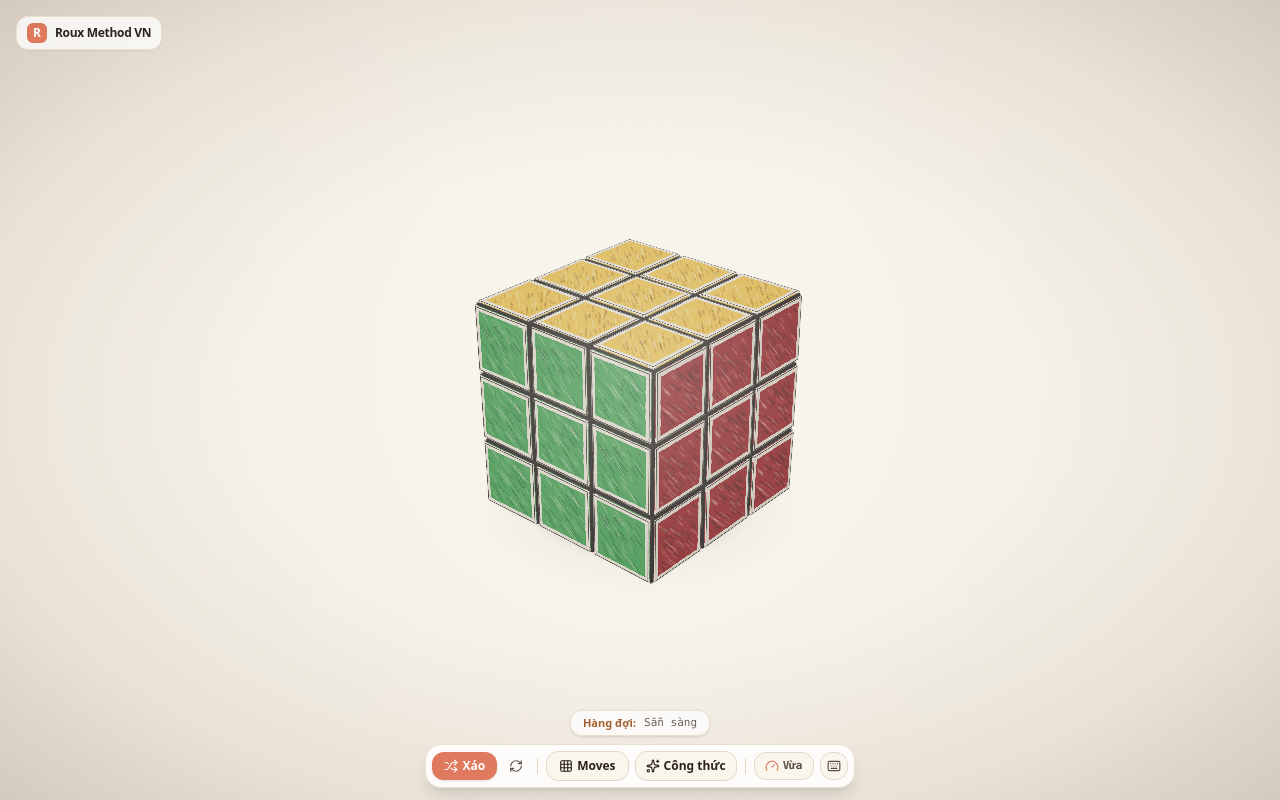
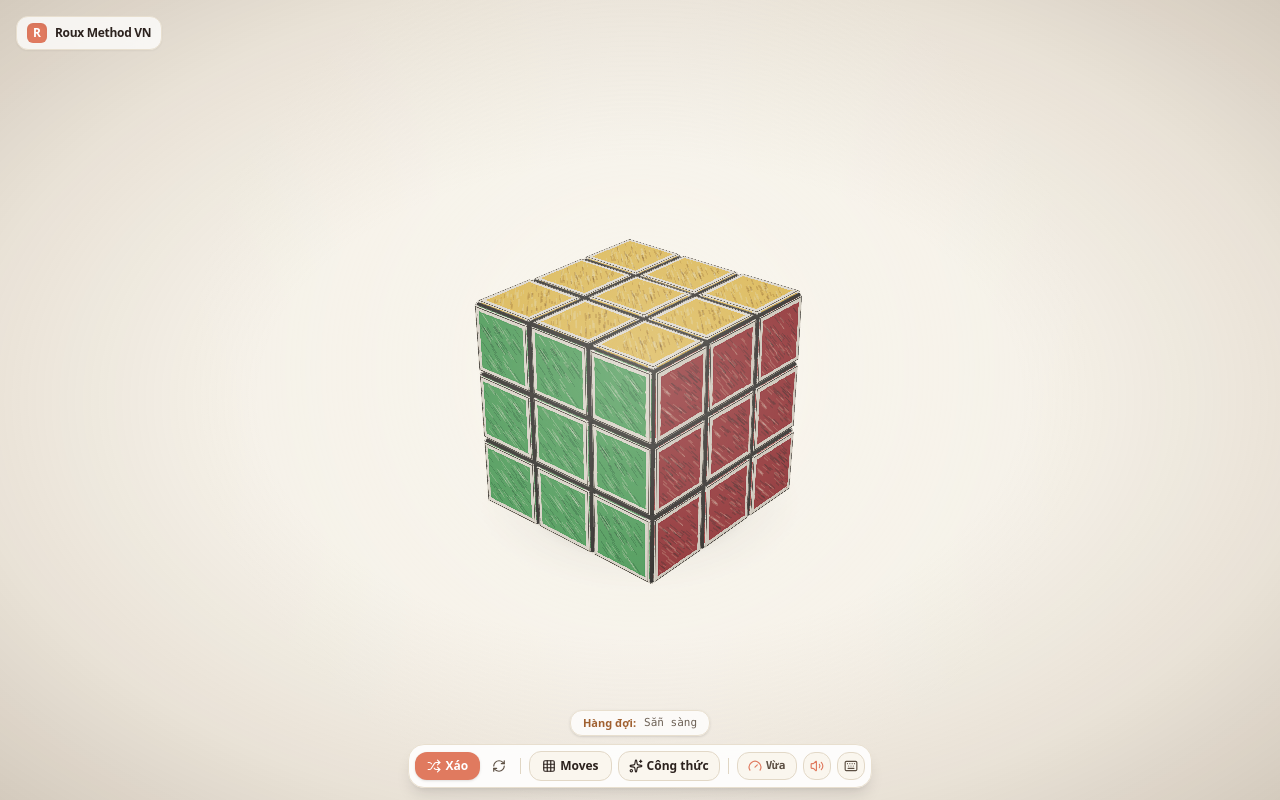
Before and after one commit to sweetvn04/rubik-solver, a React (Vite) app: page / in a window 1280 px wide. Built offline with nearby package versions, Linux system fonts and the light colour scheme.

Commit message:
feat(audio): implement procedural Web Audio ASMR tactile sound engine and volume toggle

```diff
--- a/src/components/ui/PlayerBar.tsx
+++ b/src/components/ui/PlayerBar.tsx
@@ -10,6 +10,8 @@ import {
   Keyboard,
   Sparkles,
   Grid3X3,
+  Volume2,
+  VolumeX,
 } from 'lucide-react';
 
 const BASIC_FACES = ['R', 'L', 'U', 'D', 'F', 'B'];
@@ -43,6 +45,8 @@ export function PlayerBar() {
   const moveHistory = useRubikStore((s) => s.moveHistory);
   const turnDuration = useRubikStore((s) => s.turnDuration);
   const setTurnDuration = useRubikStore((s) => s.setTurnDuration);
+  const isMuted = useRubikStore((s) => s.isMuted);
+  const toggleMute = useRubikStore((s) => s.toggleMute);
 
   const [isMovePadOpen, setIsMovePadOpen] = useState(false);
   const [isInputOpen, setIsInputOpen] = useState(false);
@@ -324,6 +328,24 @@ export function PlayerBar() {
           </span>
         </button>
 
+        {/* Nút bật/tắt âm thanh xúc giác (Tactile ASMR Sound) */}
+        <button
+          type="button"
+          onClick={toggleMute}
+          className={`p-1.5 text-xs rounded-xl border transition-all hover:scale-105 active:scale-95 cursor-pointer ${
+            isMuted
+              ? 'bg-[#faf6ee] text-[#b0a293] border-[#e2d8c7]'
+              : 'bg-[#faf6ee] hover:bg-white text-[#e07a5f] border-[#e2d8c7]'
+          }`}
+          title={isMuted ? 'Bật âm thanh click (ASMR)' : 'Tắt âm thanh'}
+        >
+          {isMuted ? (
+            <VolumeX className="w-3.5 h-3.5" />
+          ) : (
+            <Volume2 className="w-3.5 h-3.5" />
+          )}
+        </button>
+
         {/* Trợ giúp phím tắt - Ẩn trên Mobile vì điện thoại không có bàn phím cứng */}
         <button
           type="button"
--- /dev/null
+++ b/src/engine/soundEngine.ts
@@ -0,0 +1,163 @@
+/**
+ * Sound Engine — Bộ máy tổng hợp âm thanh xúc giác (Tactile ASMR Sound Engine)
+ * Lấy cảm hứng từ âm thanh cơ học của game Messenger (Deliver on a planet)
+ * và tiếng nam châm hút giòn tan của các khối speedcube hiện đại.
+ *
+ * Sử dụng Web Audio API thuần:
+ * - 0% tải mạng, không cần tải file .mp3 / .wav bên ngoài (chống lỗi 404, chạy offline 100%).
+ * - Độ trễ bằng 0 (Zero latency).
+ * - Sinh âm thanh động có biến thiên tự nhiên (micro-variations) mỗi lần xoay,
+ *   tránh hiện tượng lặp máy móc.
+ */
+
+class SoundEngine {
+  private ctx: AudioContext | null = null;
+  private isMuted: boolean = false;
+  private lastPlayTime: number = 0;
+
+  constructor() {
+    // Khôi phục tùy chọn âm thanh từ localStorage nếu có
+    const savedMute = localStorage.getItem('roux_rubik_muted');
+    if (savedMute !== null) {
+      this.isMuted = savedMute === 'true';
+    }
+  }
+
+  /**
+   * Khởi tạo hoặc đánh thức AudioContext khi người dùng tương tác
+   */
+  private getContext(): AudioContext | null {
+    if (typeof window === 'undefined') return null;
+
+    if (!this.ctx) {
+      const AudioCtx = window.AudioContext || (window as unknown as { webkitAudioContext: typeof AudioContext }).webkitAudioContext;
+      if (AudioCtx) {
+        this.ctx = new AudioCtx();
+      }
+    }
+
+    if (this.ctx && this.ctx.state === 'suspended') {
+      this.ctx.resume().catch(() => {});
+    }
+
+    return this.ctx;
+  }
+
+  public getMuted(): boolean {
+    return this.isMuted;
+  }
+
+  public setMuted(muted: boolean): void {
+    this.isMuted = muted;
+    localStorage.setItem('roux_rubik_muted', String(muted));
+  }
+
+  public toggleMute(): boolean {
+    this.setMuted(!this.isMuted);
+    return this.isMuted;
+  }
+
+  /**
+   * Âm thanh click cơ học giòn tan khi một tầng Rubik hoàn tất xoay (Magnetic Speedcube Snap)
+   */
+  public playTurnSnap(): void {
+    if (this.isMuted) return;
+
+    const ctx = this.getContext();
+    if (!ctx) return;
+
+    const now = ctx.currentTime;
+    // Chặn spam âm thanh quá dày đặc (tối đa 25 âm thanh / giây)
+    if (now - this.lastPlayTime < 0.04) return;
+    this.lastPlayTime = now;
+
+    // Ngẫu nhiên hóa nhẹ tần số để mỗi cú xoay đều có nét tự nhiên riêng (micro-jitter)
+    const pitchFactor = 0.95 + Math.random() * 0.1; // ±5% pitch
+
+    // --- LỚP 1: Tiếng ma sát nhựa cao cấp (Filtered Noise Burst) ---
+    const bufferSize = Math.floor(ctx.sampleRate * 0.025); // 25ms
+    const noiseBuffer = ctx.createBuffer(1, bufferSize, ctx.sampleRate);
+    const output = noiseBuffer.getChannelData(0);
+    for (let i = 0; i < bufferSize; i++) {
+      output[i] = Math.random() * 2 - 1;
+    }
+
+    const whiteNoise = ctx.createBufferSource();
+    whiteNoise.buffer = noiseBuffer;
+
+    const noiseFilter = ctx.createBiquadFilter();
+    noiseFilter.type = 'bandpass';
+    noiseFilter.frequency.setValueAtTime(2200 * pitchFactor, now);
+    noiseFilter.Q.setValueAtTime(3.0, now);
+
+    const noiseGain = ctx.createGain();
+    noiseGain.gain.setValueAtTime(0.22, now);
+    noiseGain.gain.exponentialRampToValueAtTime(0.001, now + 0.025);
+
+    whiteNoise.connect(noiseFilter);
+    noiseFilter.connect(noiseGain);
+    noiseGain.connect(ctx.destination);
+    whiteNoise.start(now);
+
+    // --- LỚP 2: Tiếng hít nam châm đanh gọn (Resonant Magnetic Snap) ---
+    const osc1 = ctx.createOscillator();
+    const gain1 = ctx.createGain();
+
+    osc1.type = 'triangle';
+    // Tần số từ 720Hz tụt nhanh về 260Hz tạo tiếng "cắc" vật lý chắc nịch
+    osc1.frequency.setValueAtTime(740 * pitchFactor, now);
+    osc1.frequency.exponentialRampToValueAtTime(260 * pitchFactor, now + 0.035);
+
+    gain1.gain.setValueAtTime(0.28, now);
+    gain1.gain.exponentialRampToValueAtTime(0.001, now + 0.045);
+
+    osc1.connect(gain1);
+    gain1.connect(ctx.destination);
+    osc1.start(now);
+    osc1.stop(now + 0.05);
+
+    // --- LỚP 3: Tiếng gõ vi mô sắc nét (High-pitch Tactile Pop) ---
+    const osc2 = ctx.createOscillator();
+    const gain2 = ctx.createGain();
+
+    osc2.type = 'sine';
+    osc2.frequency.setValueAtTime(1600 * pitchFactor, now);
+    osc2.frequency.exponentialRampToValueAtTime(500 * pitchFactor, now + 0.015);
+
+    gain2.gain.setValueAtTime(0.18, now);
+    gain2.gain.exponentialRampToValueAtTime(0.001, now + 0.02);
+
+    osc2.connect(gain2);
+    gain2.connect(ctx.destination);
+    osc2.start(now);
+    osc2.stop(now + 0.025);
+  }
+
+  /**
+   * Âm thanh nhẹ nhàng khi bấm nút Reset
+   */
+  public playResetSound(): void {
+    if (this.isMuted) return;
+
+    const ctx = this.getContext();
+    if (!ctx) return;
+
+    const now = ctx.currentTime;
+    const osc = ctx.createOscillator();
+    const gain = ctx.createGain();
+
+    osc.type = 'sine';
+    osc.frequency.setValueAtTime(440, now);
+    osc.frequency.exponentialRampToValueAtTime(880, now + 0.12);
+
+    gain.gain.setValueAtTime(0.15, now);
+    gain.gain.exponentialRampToValueAtTime(0.001, now + 0.15);
+
+    osc.connect(gain);
+    gain.connect(ctx.destination);
+    osc.start(now);
+    osc.stop(now + 0.16);
+  }
+}
+
+export const soundEngine = new SoundEngine();
--- a/src/store/useRubikStore.ts
+++ b/src/store/useRubikStore.ts
@@ -5,6 +5,7 @@ import type { CubieState, Move } from '../types';
 import { createInitialCubies } from '../engine/cubeModel';
 import { parseAlgorithm, getMoveExecutionInfo } from '../engine/moveParser';
 import { generateScramble } from '../engine/scrambler';
+import { soundEngine } from '../engine/soundEngine';
 
 interface RubikStore {
   cubies: CubieState[];
@@ -13,6 +14,7 @@ interface RubikStore {
   currentMove: Move | null;
   moveHistory: string[];
   turnDuration: number; // ms cho 1 move
+  isMuted: boolean;
 
   // Actions
   enqueueMove: (moveOrRaw: Move | string) => void;
@@ -22,6 +24,7 @@ interface RubikStore {
   scramble: () => void;
   reset: () => void;
   setTurnDuration: (duration: number) => void;
+  toggleMute: () => void;
 }
 
 /**
@@ -68,6 +71,12 @@ export const useRubikStore = create<RubikStore>((set, get) => ({
   currentMove: null,
   moveHistory: [],
   turnDuration: 220, // 220ms xoay nhanh mượt
+  isMuted: soundEngine.getMuted(),
+
+  toggleMute: () => {
+    const muted = soundEngine.toggleMute();
+    set({ isMuted: muted });
+  },
 
   enqueueMove: (moveOrRaw) => {
     const move =
@@ -119,6 +128,9 @@ export const useRubikStore = create<RubikStore>((set, get) => ({
       isAnimating: false,
       moveHistory: [...moveHistory, currentMove.raw],
     });
+
+    // Phát âm thanh click cơ học giòn tan khi hoàn thành 1 move
+    soundEngine.playTurnSnap();
   },
 
   scramble: () => {
@@ -130,6 +142,7 @@ export const useRubikStore = create<RubikStore>((set, get) => ({
   },
 
   reset: () => {
+    soundEngine.playResetSound();
     set({
       cubies: createInitialCubies(),
       isAnimating: false,
```
Also changed, not shown: 2 other files (tests, documents, lock files or other folders).
